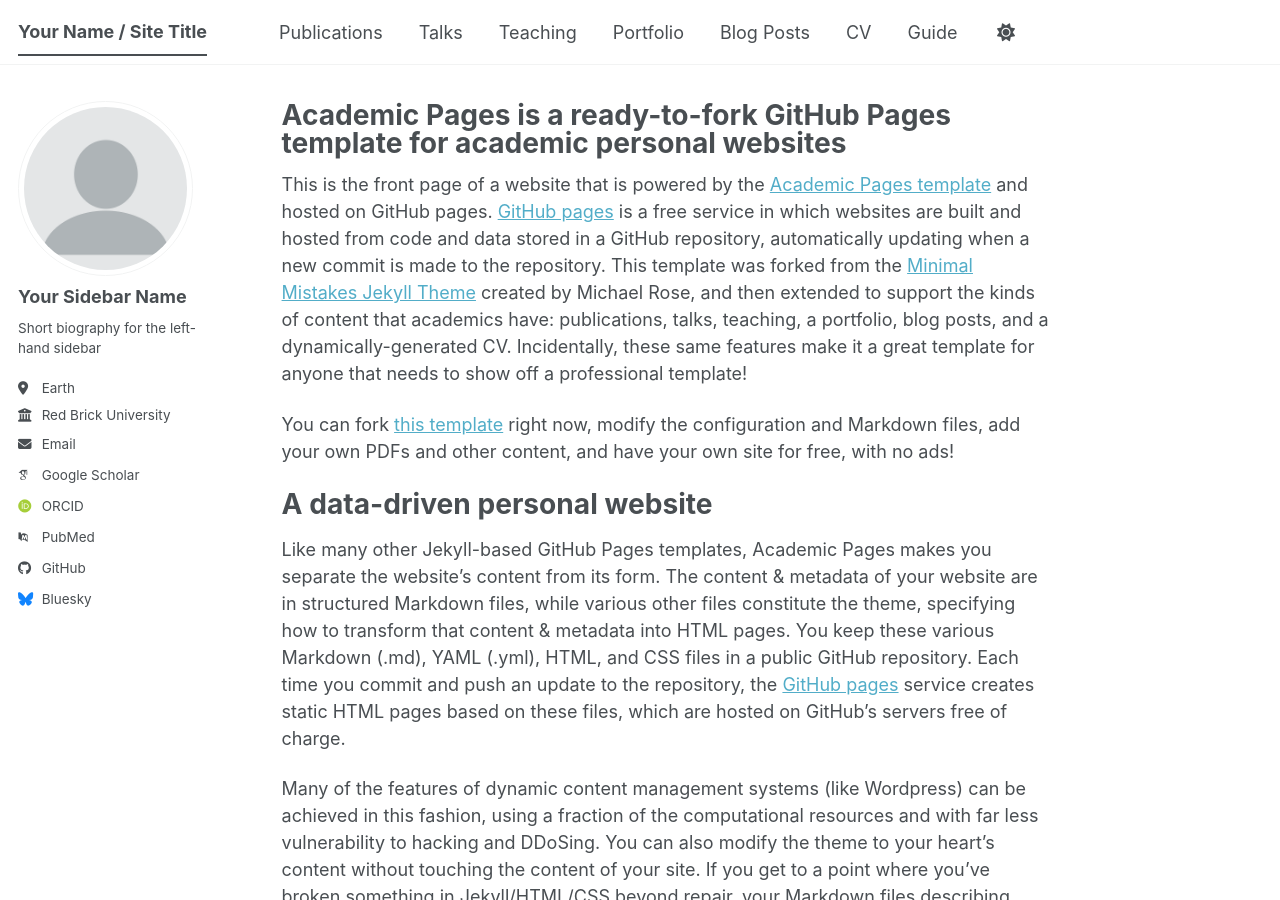
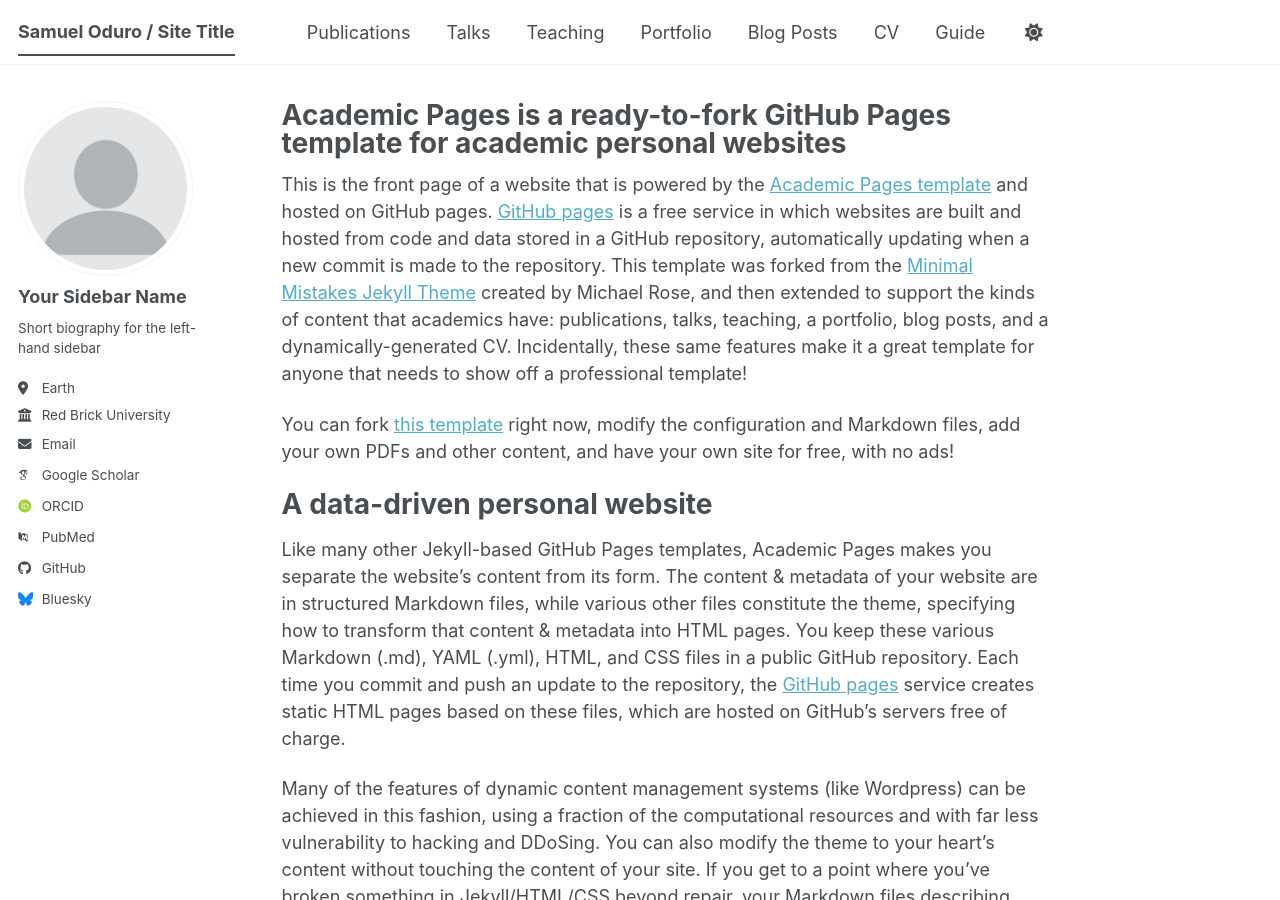
Before and after one commit to samduro3/samduro3.github.io, a Jekyll site: the page built from _pages/about.md, in a window 1280 px wide and 900 px high. Built offline with Jekyll 4.4.1, drawn with Linux system fonts in a browser that asks for light colours; some web fonts are replaced; a script bundle is joined from its source files by our own code; library files that are not in the unit come from our copies.

Commit message:
add my name to the website

```diff
--- a/_config.yml
+++ b/_config.yml
@@ -9,7 +9,7 @@
 # Basic Site Settings
 locale                   : "en-US"
 site_theme               : "default" # The available themes options are "default", "air", "sunrise", "mint", "dirt" and "contrast"
-title                    : "Your Name / Site Title"
+title                    : "Samuel Oduro / Site Title"
 title_separator          : "-"
 name                     : &name "Your Name"
 description              : &description "Your Name's academic portfolio"   # Update this with a general description of your site, this is the default if not overridden by a page
```
